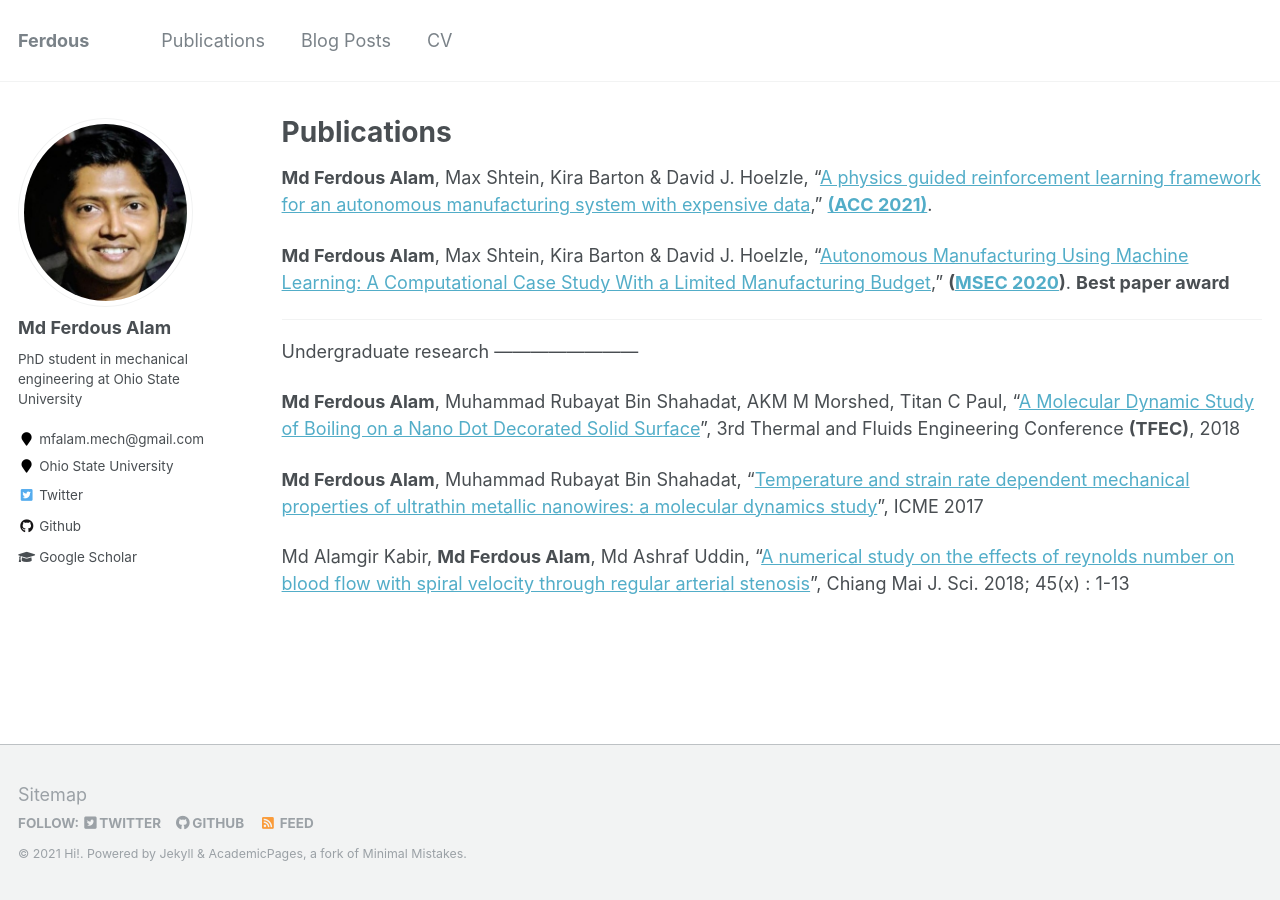
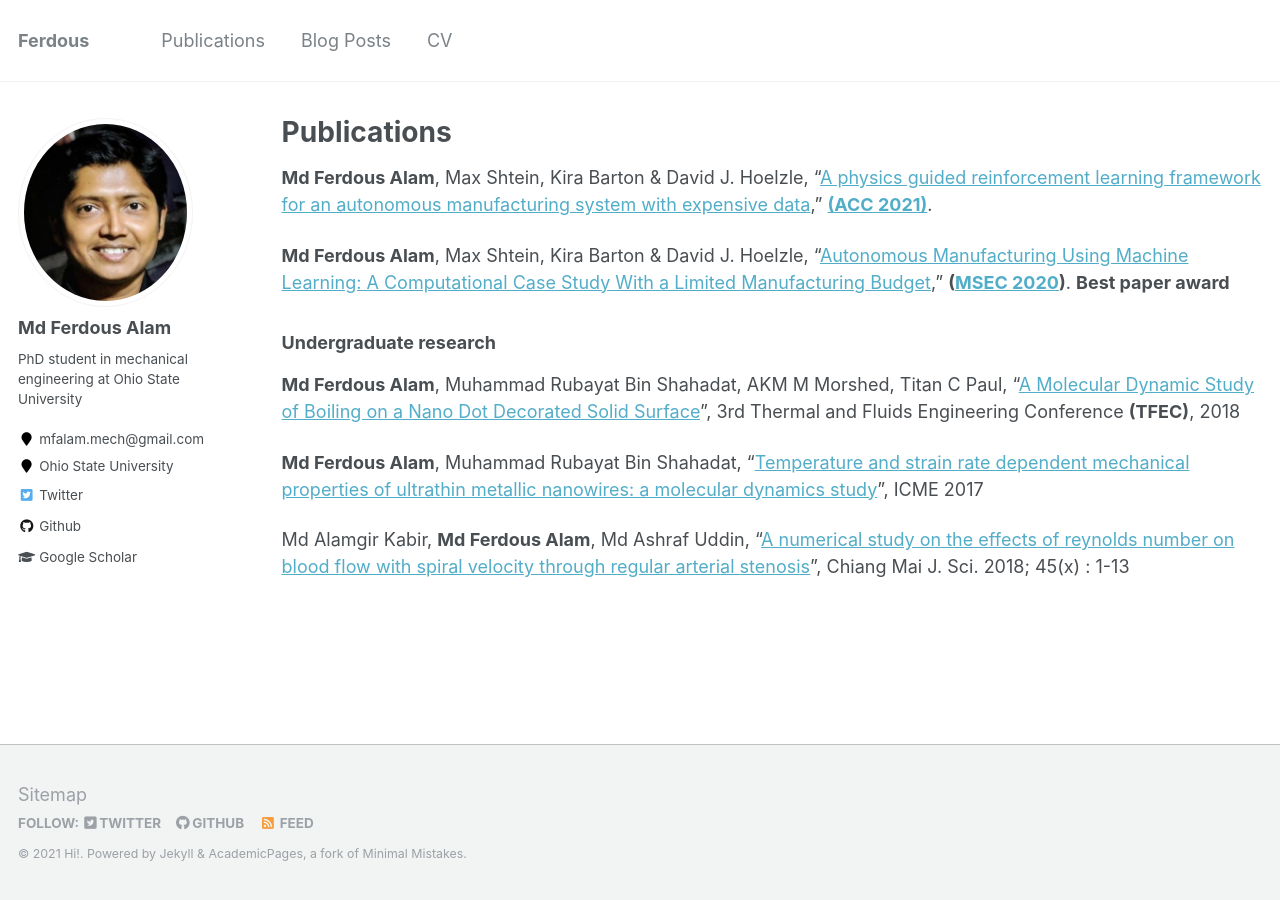
Before and after one commit to ghost-083/ghost-083.github.io, a Jekyll site: the page built from _pages/publications.md, in a window 1280 px wide. Built offline with Jekyll 4.4.1, drawn with Linux system fonts in a browser that asks for light colours.

Commit message:
Trigger rebuild

```diff
--- a/_pages/publications.md
+++ b/_pages/publications.md
@@ -16,9 +16,8 @@ author_profile: true
 
 **Md Ferdous Alam**, Max Shtein, Kira Barton & David J. Hoelzle, “[Autonomous Manufacturing Using Machine Learning: A Computational Case Study With a Limited Manufacturing Budget](https://asmedigitalcollection.asme.org/MSEC/proceedings-abstract/MSEC2020/84263/V002T07A009/1095697),” **([MSEC 2020](https://event.asme.org/MSEC-2020))**. **Best paper award**
 
-------------------------
-Undergraduate research
-------------------------
+
+### Undergraduate research
 
 **Md Ferdous Alam**, Muhammad Rubayat Bin Shahadat, AKM M Morshed, Titan C Paul, "[A Molecular Dynamic Study of Boiling on a Nano Dot Decorated Solid Surface](http://dl.astfe.org/conferences/tfec2018,227edc1f530e7f7e,672ea4ef2b156775.html)", 3rd Thermal and Fluids Engineering Conference **(TFEC)**, 2018
 
```
